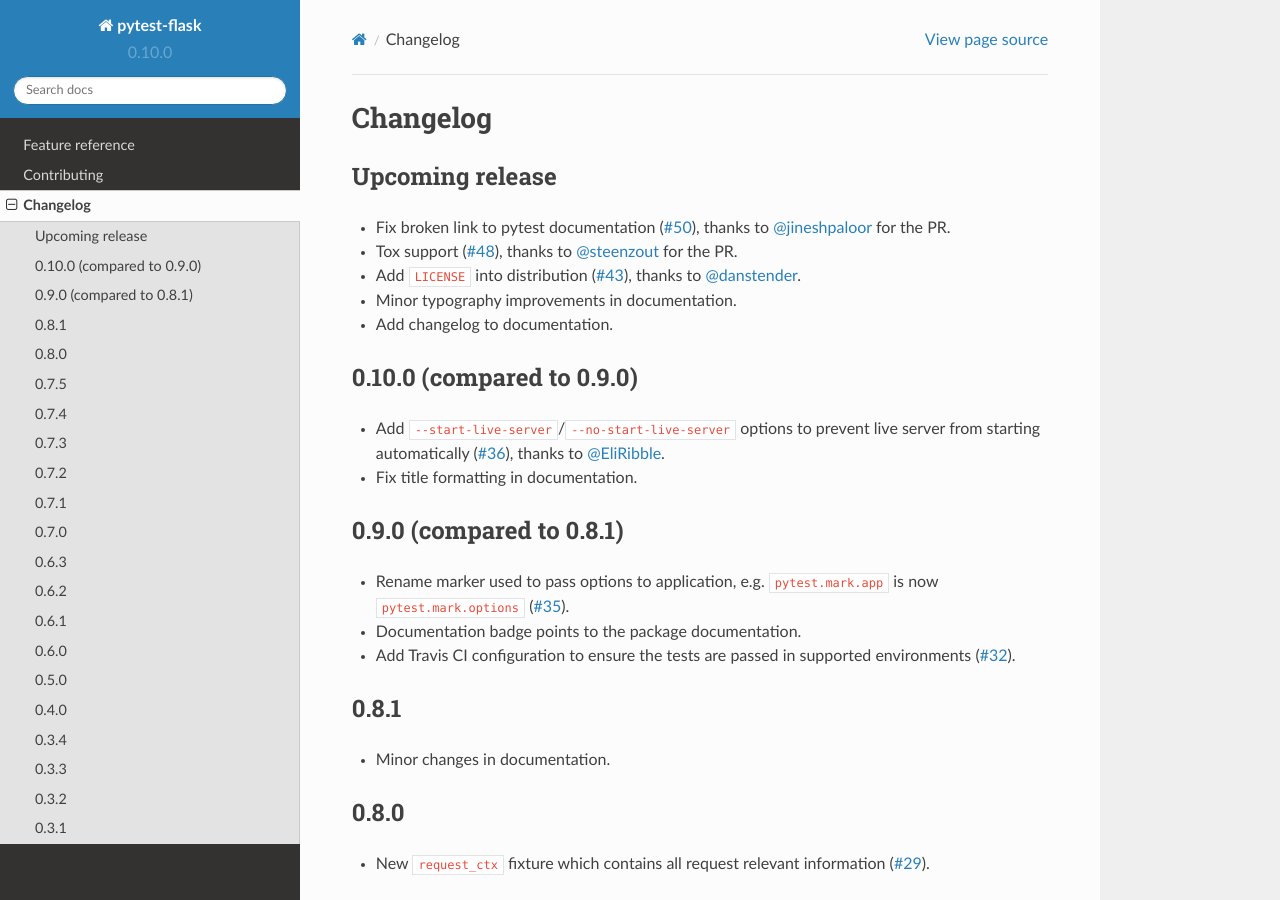
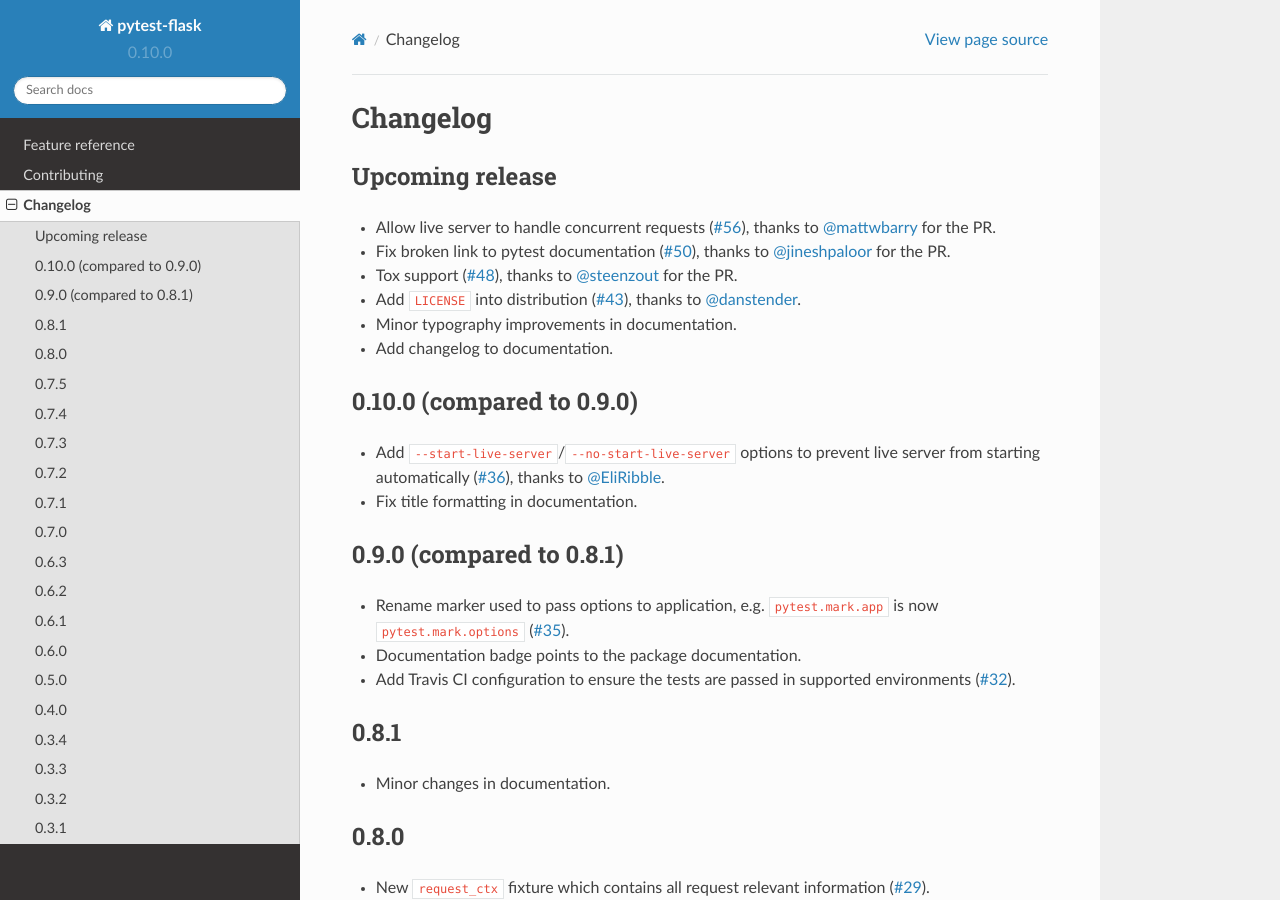
Before and after one commit to pytest-dev/pytest-flask, a Sphinx documentation site: the page built from docs/changelog.rst, in a window 1280 px wide and 900 px high. Built offline with Sphinx 7.4.7 and the Read the Docs theme 2.0.0, drawn with Linux system fonts in a browser that asks for light colours; pages that are not in the unit, such as notebooks, are missing from menus.

Commit message:
Add new record to changelog

```diff
--- a/docs/changelog.rst
+++ b/docs/changelog.rst
@@ -5,6 +5,9 @@
 
 Upcoming release
 -----------------
+
+- Allow live server to handle concurrent requests (`#56`_), thanks to
+  `@mattwbarry`_ for the PR.
 
 - Fix broken link to pytest documentation (`#50`_), thanks to
   `@jineshpaloor`_ for the PR.
@@ -21,8 +24,10 @@
 .. _#43: https://github.com/vitalk/pytest-flask/issues/43
 .. _#48: https://github.com/pytest-dev/pytest-flask/pull/48
 .. _#50: https://github.com/pytest-dev/pytest-flask/pull/50
+.. _#56: https://github.com/pytest-dev/pytest-flask/pull/56
 .. _@danstender: https://github.com/danstender
 .. _@jineshpaloor: https://github.com/jineshpaloor
+.. _@mattwbarry: https://github.com/mattwbarry
 .. _@steenzout: https://github.com/steenzout
 
 
```
